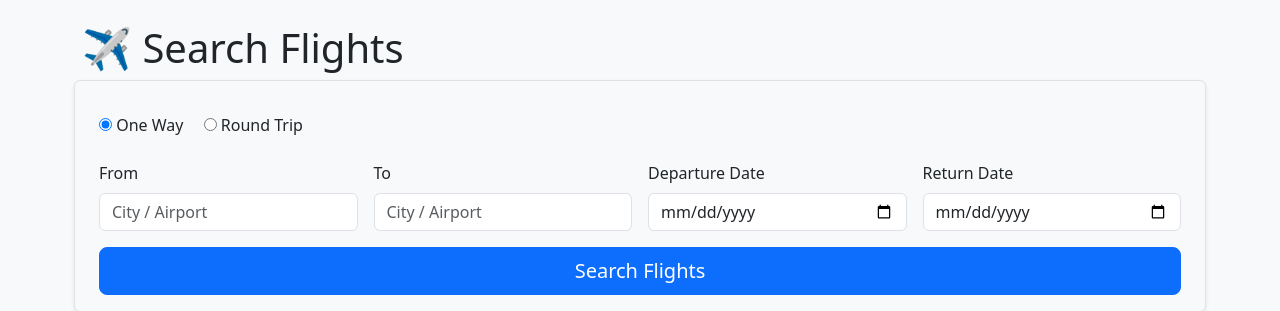
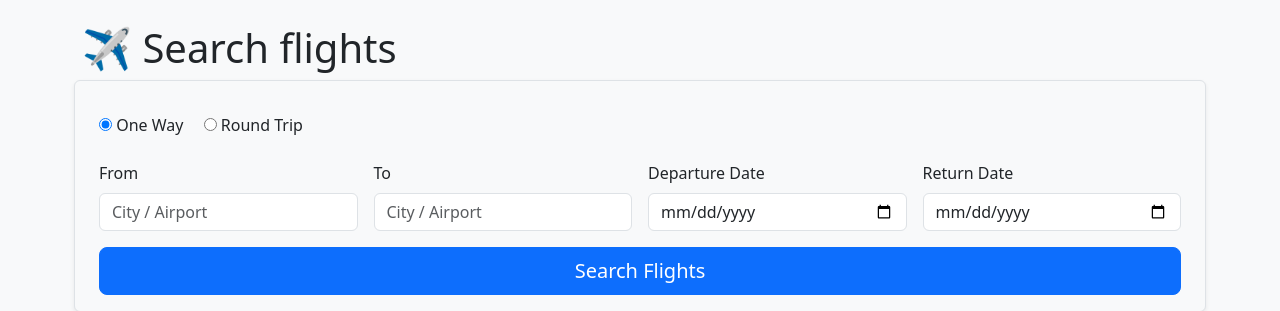
Before and after one commit to PRAVEEN-1005/django-flight-booking, a Django app: page / in a window 1280 px wide. Shown: the part 56-367 px from the top of the page. Run offline with Django 5.2, Linux system fonts and the light colour scheme.

Commit message:
checkpush

```diff
--- a/flightbooking/bookings/templates/bookings/home.html
+++ b/flightbooking/bookings/templates/bookings/home.html
@@ -1,7 +1,7 @@
 {% extends "base.html" %}
 {% block content %}
 
-<h1 class="mb-4">✈️ Search Flights</h1>
+<h1 class="mb-4">✈️ Search flights</h1>
 
 <!-- ✅ Flight Search Form -->
 <form method="post" class="row g-3 p-3 bg-light border rounded shadow-sm">
```
